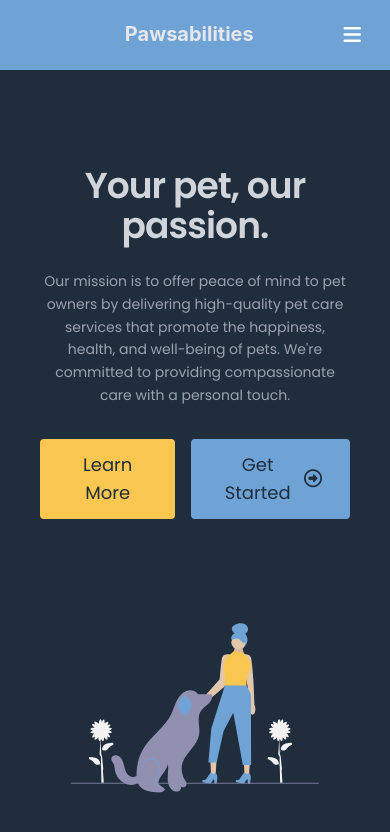
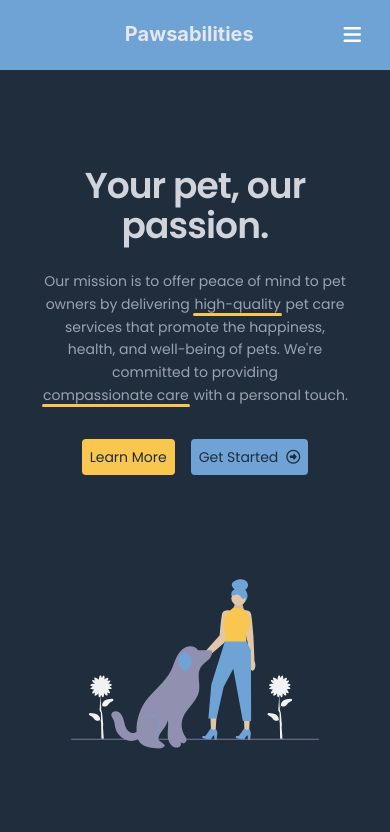
Before and after one commit to LICHPUNK/pawsabilities, a React (Vite) app: page / in a window 390 px wide. Shown: the top 832 px of the page. Built offline with nearby package versions, Linux system fonts and the light colour scheme.

Commit message:
Add HomePage content and responsive styling

```diff
--- a/package.json
+++ b/package.json
@@ -11,6 +11,7 @@
   },
   "dependencies": {
     "@fontsource/poppins": "^4.5.10",
+    "framer-motion": "^10.12.10",
     "react": "^18.2.0",
     "react-dom": "^18.2.0"
   },
--- a/src/pages/HomePage.jsx
+++ b/src/pages/HomePage.jsx
@@ -1,29 +1,147 @@
-import React from 'react'
-import { goodDog } from '../assets'
+import React from 'react';
+import { motion } from 'framer-motion';
+import { goodDog } from '../assets';
 
 const HomePage = () => {
+  const containerVariants = {
+    hidden: {
+      opacity: 0,
+      x: 50,
+    },
+    visible: {
+      opacity: 1,
+      x: 0,
+      transition: {
+        staggerChildren: 0.8,
+        delayChildren: 0.2,
+      },
+    },
+  };
+
+  const itemVariants = {
+    hidden: {
+      opacity: 0,
+      x: 20,
+    },
+    visible: {
+      opacity: 1,
+      x: 0,
+      transition: {
+        type: 'spring',
+        damping: 9.5,
+        stiffness: 100,
+        bounce: 0.5,
+        duration: 1,
+      },
+    },
+  };
+
+  const underline = {
+    hidden: {
+      scaleX: 0,
+      transformOrigin: "left",
+    },
+    visible: {
+      scaleX: 1,
+      transformOrigin: "left",
+      transition: {
+        duration: 0.5,
+        delay: 1.7,
+      },
+    },
+    stagger: {
+      scaleX: 1,
+      transformOrigin: "left",
+      transition: {
+        duration: 0.6,
+        delay: 1.6,
+      },
+    },
+  };
+
+
   return (
-    <section className="text-gray-600 body-font">
+    <motion.section
+      className="text-gray-600 body-font"
+      variants={containerVariants}
+      initial="hidden"
+      animate="visible"
+    >
       <div className="container mx-auto flex px-10 py-24 md:flex-row flex-col items-center">
-        <div className="lg:flex-grow md:w-4/5 xs:pr-52 md:pr-30 flex flex-col md:items-start md:text-left mb-16 md:mb-0 items-center text-center">
-          <h1 className="font-poppins xl:text-7xl lg:text-6xl md:text-5xl text-4xl mb-6 font-bold text-gray-300 tracking-tight">Your pet,
+        <motion.div
+          className="lg:flex-grow md:w-5/6 xs:pr-52 md:pr-30 flex flex-col md:items-start md:text-left mb-16 md:mb-0 items-center text-center"
+          variants={itemVariants}
+        >
+          <motion.h1
+            className="font-poppins xl:text-7xl lg:text-6xl md:text-5xl text-4xl mb-6 font-bold text-gray-300 tracking-tight"
+            variants={itemVariants}
+          >
+            Your pet,
             <br className="hidden lg:inline-block" /> our passion.
-          </h1>
-          <p className="mb-8 leading-relaxed font-poppins lg:text-lg md:text-md text-sm text-gray-400">Our mission is to offer peace of mind to pet owners by delivering high-quality pet care services that promote the happiness, health, and well-being of pets. We're committed to providing compassionate care with a personal touch.</p>
-          <div className="flex justify-center">
-            <button className="inline-flex text-[#1F2D3D] bg-[#F9C74F] font-poppins border-4 border-transparent py-2 px-6 focus:outline-none hover:text-gray-200 hover:border-[#F9C74F]  rounded text-lg">Learn More</button>
-            <button className="ml-4 flex items-center text-[#1F2D3D] font-poppins border-4 border-[#6FA3D6] py-2 px-6 focus:outline-none bg-[#6FA3D6] hover:text-gray-200 rounded text-lg">
+          </motion.h1>
+          <motion.p
+            className="mb-8 leading-relaxed font-poppins md:text-lg sm:text-md text-sm text-gray-400"
+            variants={itemVariants}
+          >
+            Our mission is to offer peace of mind to pet owners by delivering{" "}
+            <span className="relative inline-block">
+              <motion.span
+                className="absolute lg:-bottom-[1px] bottom-0 left-0 w-full lg:border-b-[4px] border-b-[3px] border-opacity-96 border-[#F9C74F] rounded"
+                initial="hidden"
+                animate="visible"
+                variants={underline}
+              />
+              <span className="relative z-10 lg:px-[2.4px] px-[1px] cursor-pointer rounded bg-[#F9C74F] bg-opacity-0 hover:bg-opacity-20 bg-transition duration-300 hover:bg-transition hover:text-gray-200">
+                high-quality
+              </span>
+            </span>{" "}
+            pet care services that promote the happiness, health, and well-being of pets. We're committed to providing{" "}
+            <span className="relative inline-block">
+              <motion.span
+                className="absolute lg:-bottom-[1px] bottom-0 left-0 w-full lg:border-b-[4px] border-b-[3px] border-opacity-96 border-[#F9C74F] rounded"
+                initial="hidden"
+                animate="stagger"
+                variants={underline}
+              />
+              <span className="relative z-10 lg:px-[2.4px] px-[1px] cursor-pointer rounded bg-[#F9C74F] bg-opacity-0 hover:bg-opacity-20 bg-transition duration-300 hover:bg-transition hover:text-gray-200 whitespace-break-spaces">
+                compassionate care
+              </span>
+            </span>{" "}
+            with a personal touch.
+          </motion.p>
+          <motion.div
+            className="flex justify-center"
+            variants={itemVariants}
+          >
+            <motion.button
+              className="inline-flex text-[#1F2D3D] bg-[#F9C74F] font-poppins border-4 border-transparent lg:py-2 lg:px-6 sm:px-2 px-1 py-1 focus:outline-none hover:text-gray-100 hover:border-[#F9C74F]  rounded sm:text-lg xs:text-md text-sm"
+              variants={itemVariants}
+            >
+              Learn More
+            </motion.button>
+            <motion.button
+              className="ml-4 flex items-center text-[#1F2D3D] font-poppins border-4 border-[#6FA3D6] lg:py-2 lg:px-6 sm:px-2 px-1 py-1 focus:outline-none bg-[#6FA3D6] hover:text-gray-200 rounded sm:text-lg xs:text-md text-sm"
+              variants={itemVariants}
+            >
               <span className="mr-2">Get Started</span>
-              <i className='fa-regular fa-circle-right'></i>
-            </button>
-          </div>
-        </div>
-        <div className="lg:max-w-2xl md:w-full w-5/6">
-          <img className="object-cover object-center rounded" alt="hero" src={goodDog} />
-        </div>
+              <i className="fa-regular fa-circle-right"></i>
+            </motion.button>
+          </motion.div>
+        </motion.div>
+        <motion.div
+          className="lg:max-w-2xl md:w-5/7 w-5/6"
+          variants={itemVariants}
+        >
+          <motion.img
+            className="object-cover object-center rounded"
+            alt="hero"
+            src={goodDog}
+            variants={itemVariants}
+          />
+        </motion.div>
       </div>
-    </section>
-  )
-}
+    </motion.section>
+  );
+};
 
-export default HomePage
+export default HomePage;
```
Also changed, not shown: 1 other file (tests, documents, lock files or other folders).
